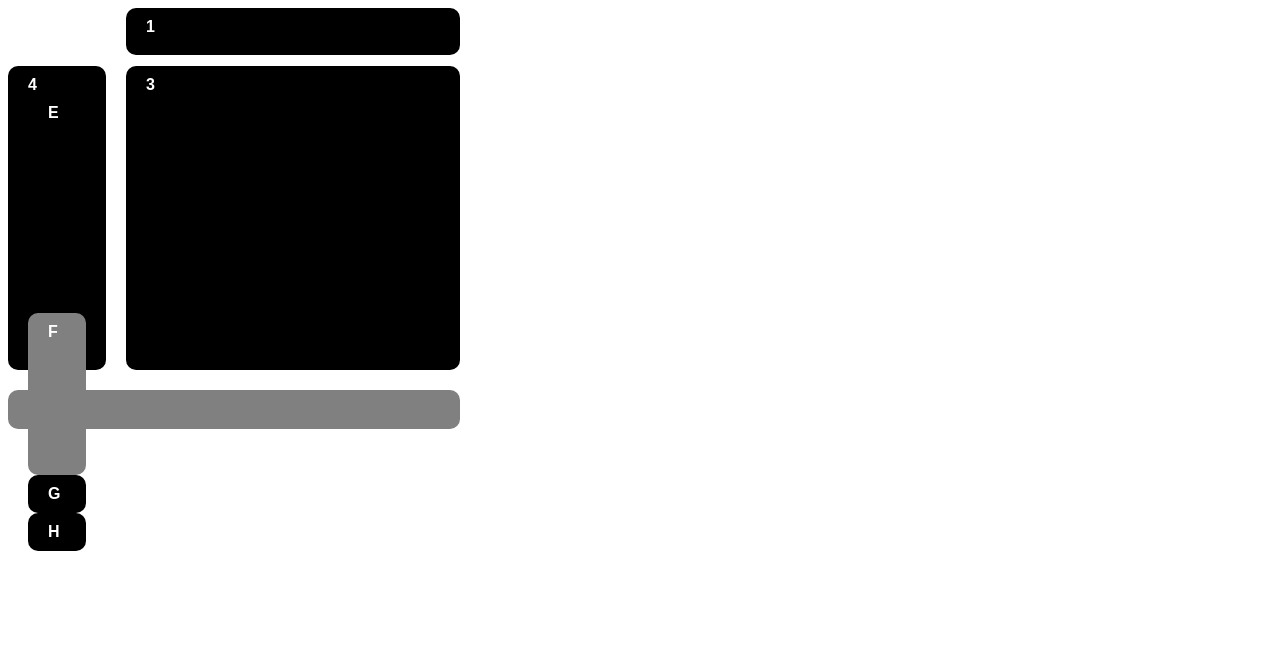
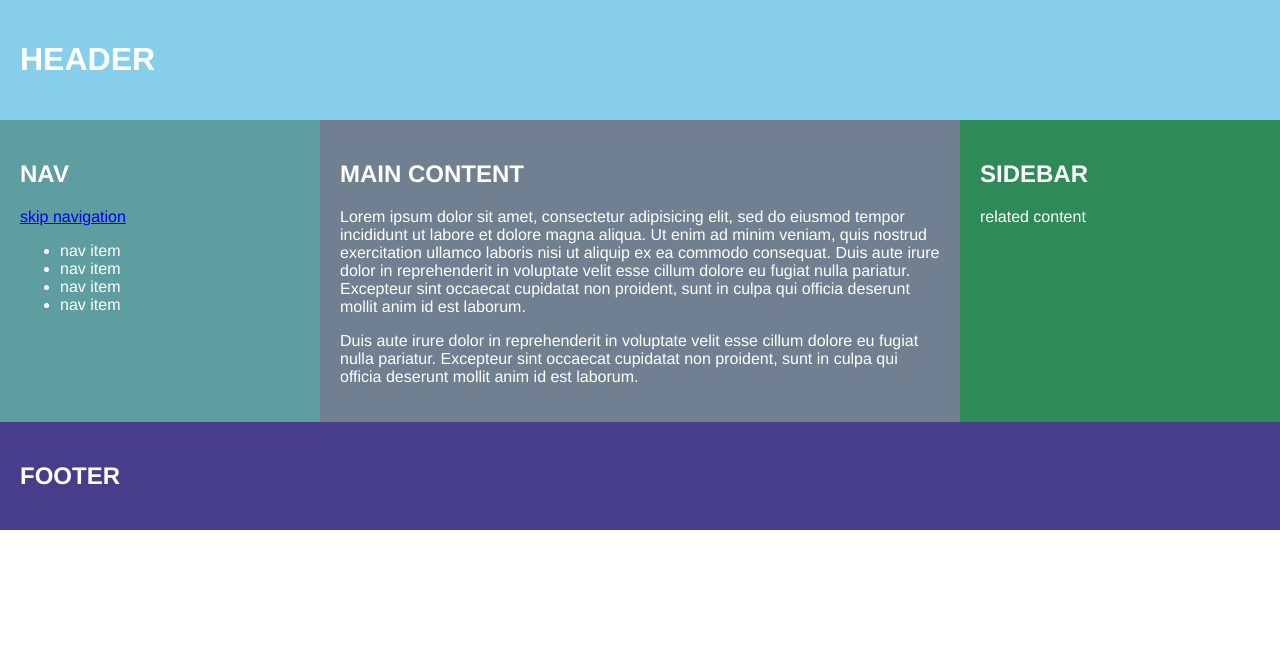
Before and after one commit to gajdanedit/HTML, a plain HTML site: page HTML/index.html in a window 1280 px wide. Drawn offline with Linux system fonts and the light colour scheme.

Commit message:
Add files via upload

```diff
--- /dev/null
+++ b/HTML/grid.css
@@ -0,0 +1,49 @@
+
+html {
+  box-sizing: border-box;
+}
+*, *:before, *:after {
+  box-sizing: inherit;
+}
+
+body {
+  padding: 0;
+  margin: 0;
+}
+h1, h2 {
+  text-transform: uppercase;
+}
+
+.container > * {
+  padding: 20px;
+}
+.container {
+  color: white;
+  font-family: helvetica, arial, sans-serif;
+  display: grid;
+  grid-template-columns: repeat(12, minmax(0, 1fr));
+}
+
+header {
+  background: skyblue;
+  grid-column: 1 / 13;
+}
+main {
+  background: slategray;
+  grid-column: 4 / 10;
+}
+nav {
+  background: cadetblue;
+  grid-column: 1 / 4;
+}
+aside {
+  background: seagreen;
+  grid-column: 10 / 13;
+}
+main, nav, aside {
+  grid-row: 2 / 4;
+}
+footer {
+  background: darkslateblue;
+  grid-column: 1 / 13;
+}
--- a/HTML/index.html
+++ b/HTML/index.html
@@ -1,26 +1,38 @@
 <!DOCTYPE html>
-<html>
+<html lang="hu">
   <head>
-        <title>Grid Layout Demo 2</title>
     <meta charset="UTF-8">
     <meta name="viewport" content="width=device-width, initial-scale=1.0">
-        <link href="griddemo4.css" rel="stylesheet" type="text/css"/>
+    <title>CSS Layout</title>
+    <link rel="stylesheet" href="grid.css">
   </head>
   <body>
-        <div class="grid-container">
-            <div class="grid-item">1</div>
-            <div class="grid-item">2</div>
-            <div class="grid-item">3</div>
-            <div class="grid-item">4
-                <div class="grid-item"> E</div>
-                <div class="grid-item"> F</div>
-                <div class="grid-item"> G</div>
-                <div class="grid-item"> H</div>
-                <div class="grid-item"> I</div>
-                <div class="grid-item"> J</div>
-                <div class="grid-item"> K</div>
-            </div>
-
+    <div class="container">
+      <header>
+        <h1>header</h1>
+      </header>
+      <main id="main-content">
+        <h2>main content</h2>
+        <p>Lorem ipsum dolor sit amet, consectetur adipisicing elit, sed do eiusmod tempor incididunt ut labore et dolore magna aliqua. Ut enim ad minim veniam, quis nostrud exercitation ullamco laboris nisi ut aliquip ex ea commodo consequat. Duis aute irure dolor in reprehenderit in voluptate velit esse cillum dolore eu fugiat nulla pariatur. Excepteur sint occaecat cupidatat non proident, sunt in culpa qui officia deserunt mollit anim id est laborum.</p>
+        <p>Duis aute irure dolor in reprehenderit in voluptate velit esse cillum dolore eu fugiat nulla pariatur. Excepteur sint occaecat cupidatat non proident, sunt in culpa qui officia deserunt mollit anim id est laborum.</p>
+      </main>
+      <nav>
+        <h2>nav</h2>
+        <a href="#main-content">skip navigation</a>
+        <ul>
+          <li>nav item</li>
+          <li>nav item</li>
+          <li>nav item</li>
+          <li>nav item</li>
+        </ul>
+      </nav>
+      <aside>
+        <h2>sidebar</h2>
+        <p>related content</p>
+      </aside>
+      <footer>
+        <h2>footer</h2>
+      </footer>
     </div>
   </body>
 </html>
```
Lines whose indentation alone changed are shown as unchanged.
